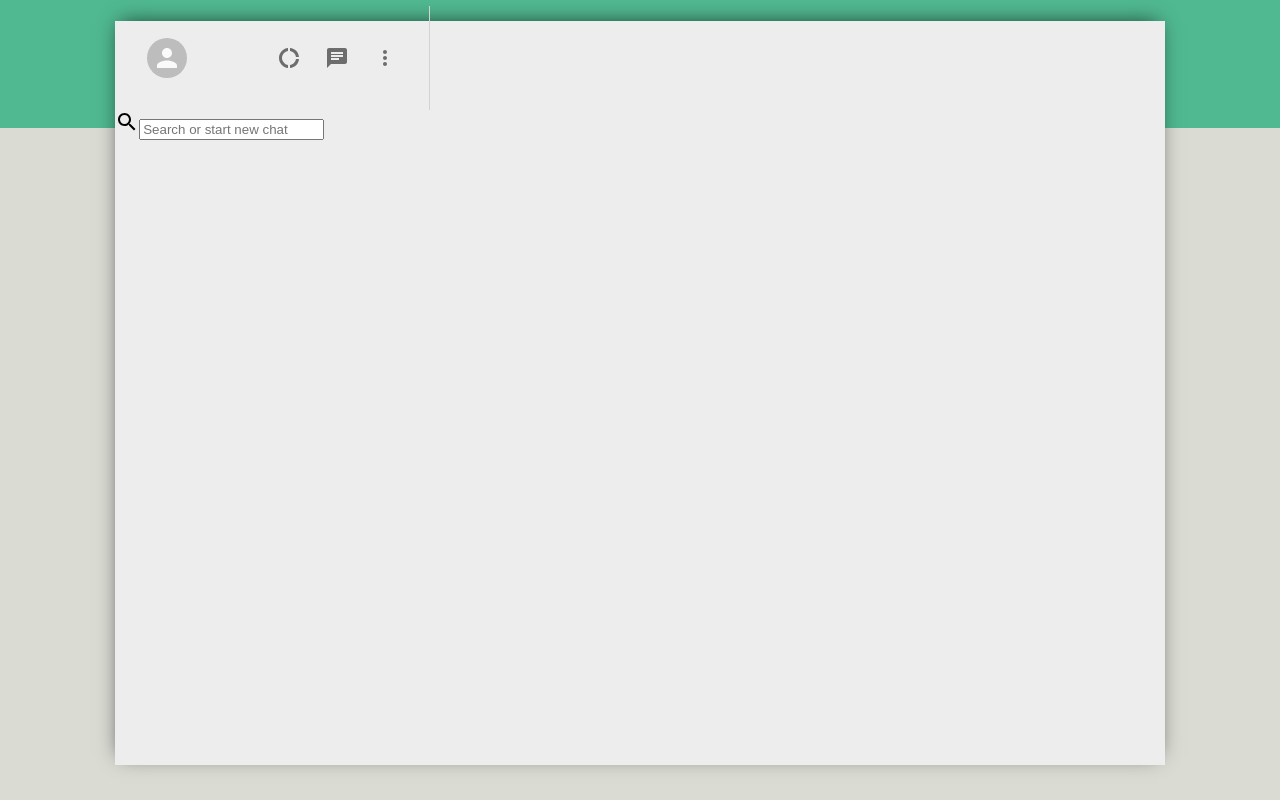
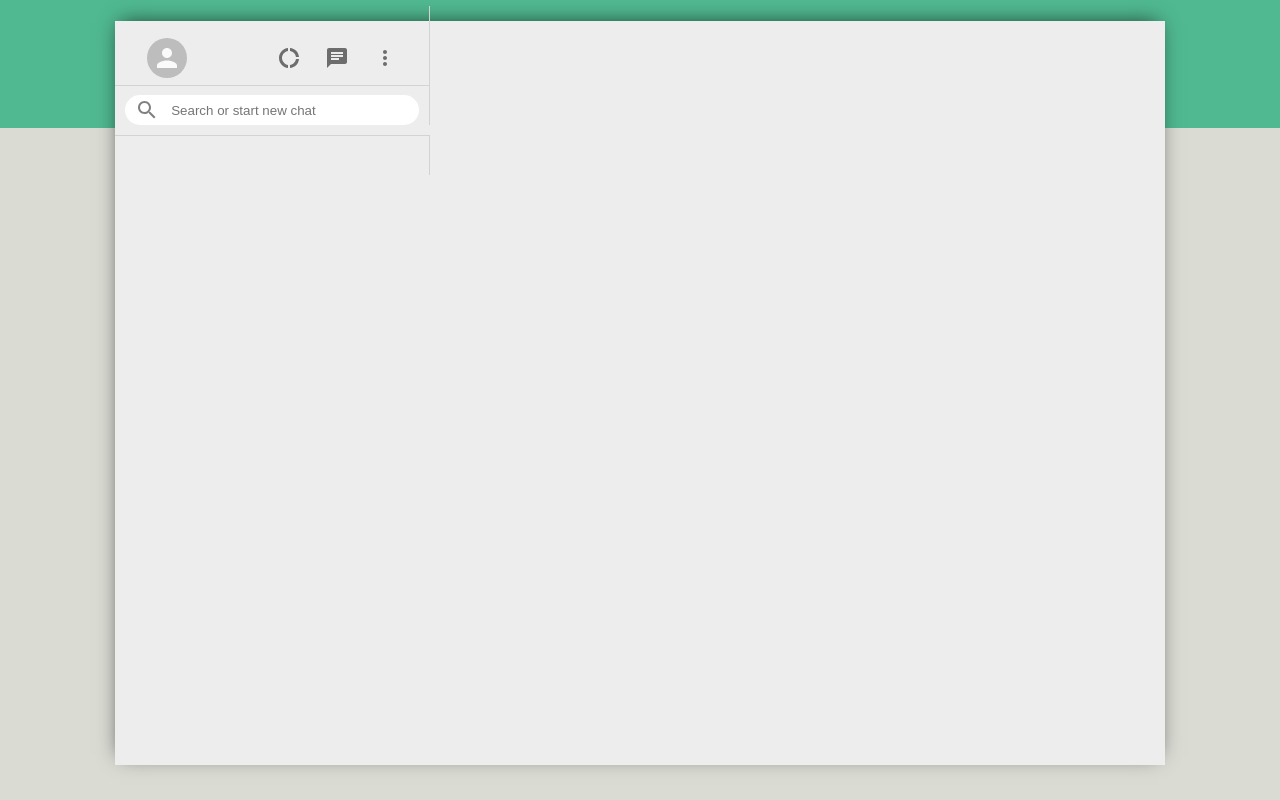
Before and after one commit to beerwithstraw/whatsapp-web-clone, a React (Create React App) app: page / in a window 1280 px wide. Built offline with nearby package versions, Linux system fonts and the light colour scheme.

Commit message:
Sidebar Search css

```diff
--- a/src/Sidebar.css
+++ b/src/Sidebar.css
@@ -23,3 +23,34 @@
     margin-right: 2vw;
     font-size: 24px !important;
 }
+
+.sidebar__search {
+    border-right: 1px solid lightgray;
+    border-top: 1px solid lightgray;
+    margin-top: -25px;
+    margin-bottom: 35px;
+    display: flex;
+    align-items: center;
+    background-color: #ededed;
+    height: 19px;
+    padding: 10px;
+}
+
+.sidebar__searchContainer {
+    display: flex;
+    align-items: center;
+    margin-top: 10px;
+    background-color: white;
+    width: 100%;
+    height: 30px;
+    border-radius: 20px;
+}
+
+.sidebar__searchContainer > input {
+    border: none;
+}
+
+.sidebar__searchContainer > .MuiSvgIcon-root {
+    color: gray;
+    padding: 10px;
+}
```
